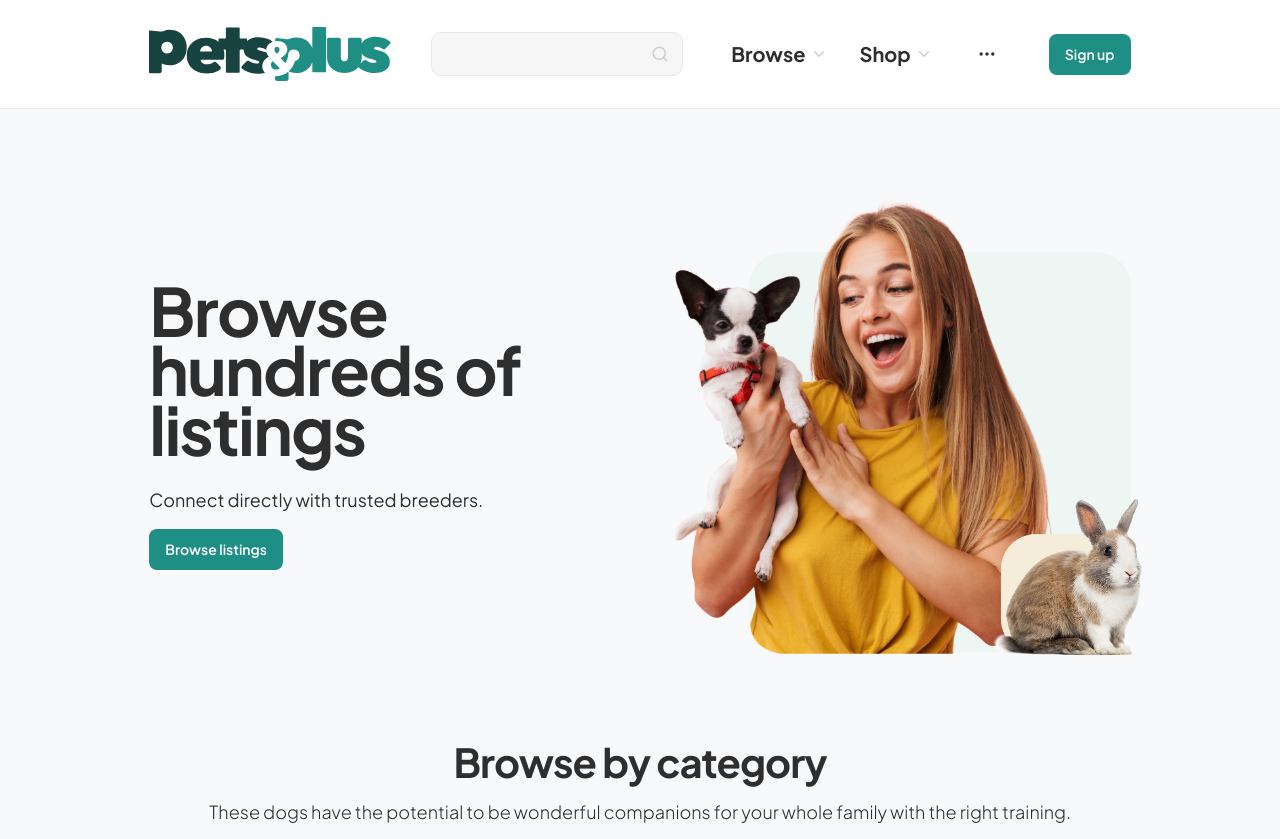
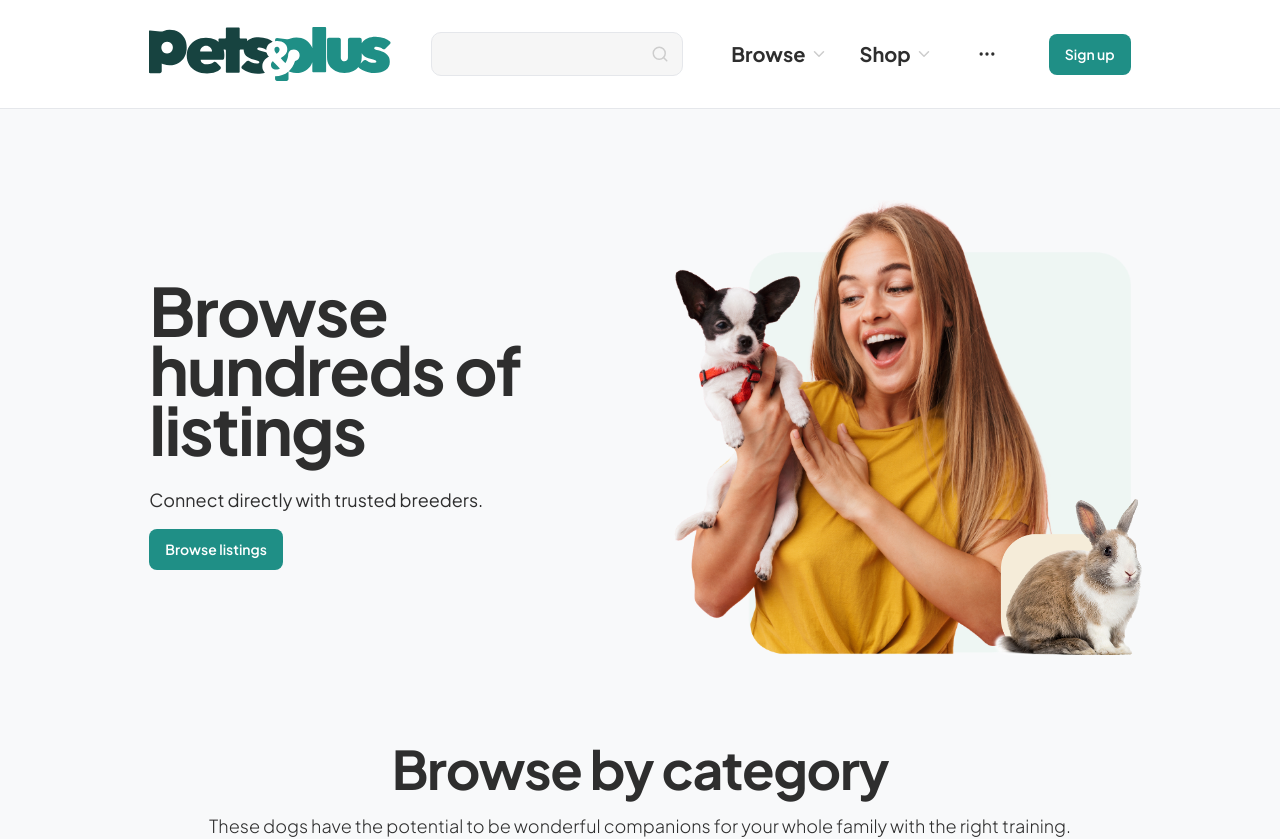
Before and after one commit to NH-Shohan/pets-plus, a Next.js app: page / in a window 1280 px wide. Shown: the top 839 px of the page. Built offline with nearby package versions, Linux system fonts and the light colour scheme.

Commit message:
style: Update section title font size for improved responsiveness and standardize import quotes in globals.css.

```diff
--- a/src/app/globals.css
+++ b/src/app/globals.css
@@ -1,4 +1,4 @@
-@import "tailwindcss";
+@import 'tailwindcss';
 
 @theme inline {
   /* Color System */
@@ -135,7 +135,7 @@ body {
 
 .section-title {
   @apply font-jakarta font-bold leading-none;
-  font-size: max(28px, 3.125vw);
+  font-size: max(28px, 4.16vw);
 }
 
 .section-title--medium {
```
